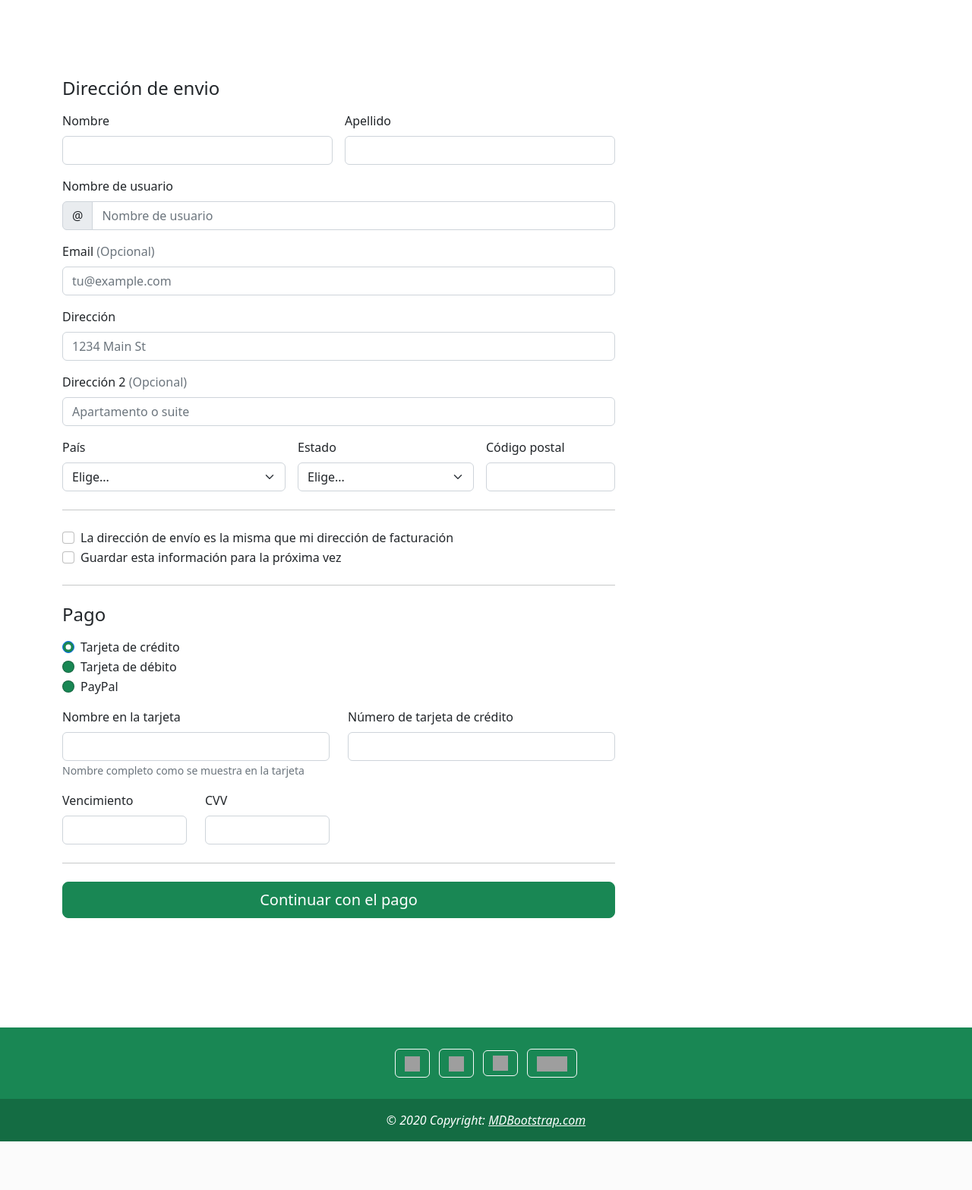
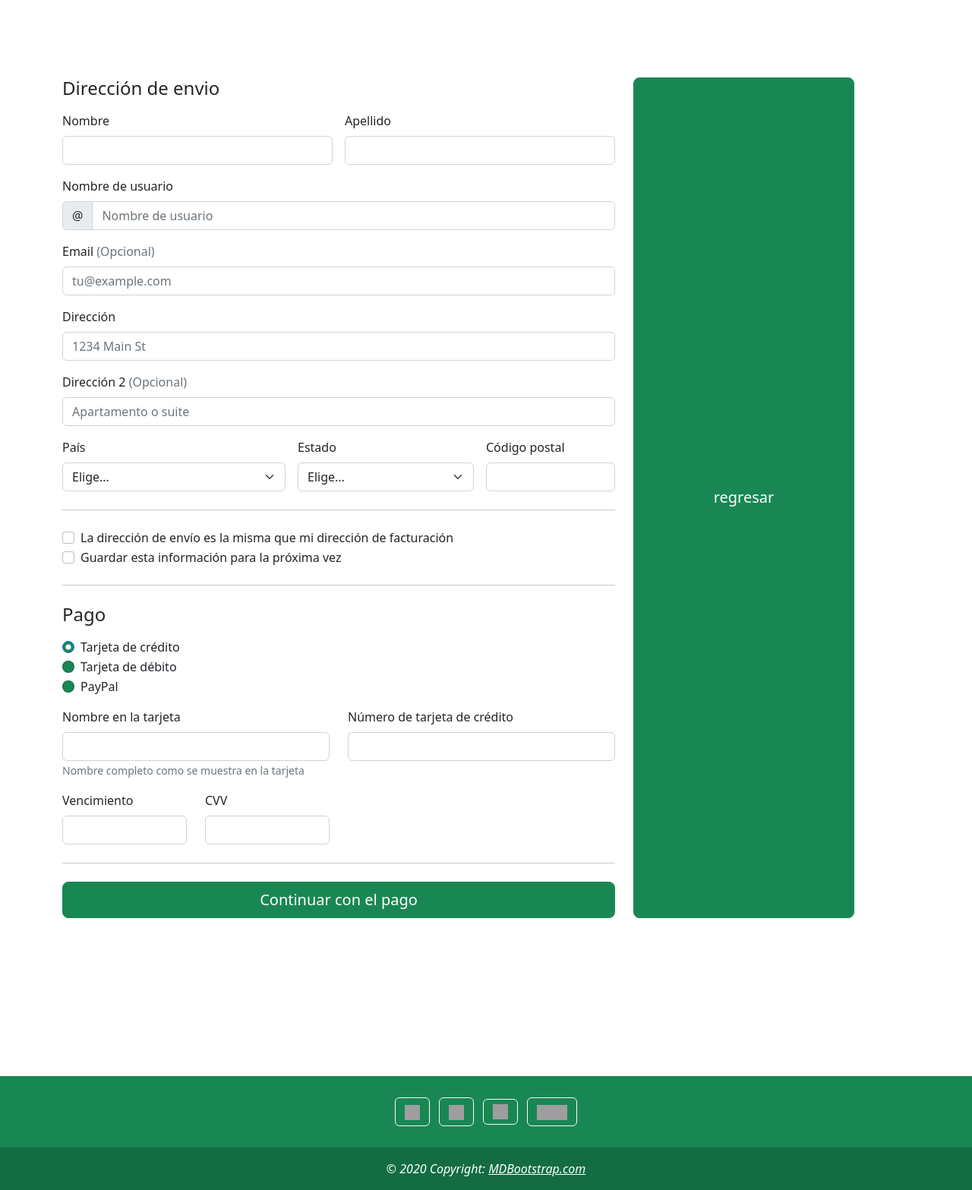
Before and after one commit to Nando1999/ProyectoApliWeb, a Flask app: template templates/pagotarjeta.html in a window 1280 px wide. Shown: the part 1010-2577 px from the top of the page at 76% size. Before the commit the page ends 2513 px from the top, so only its background shows below. Run offline with Flask 2, Linux system fonts and the light colour scheme; the template is opened without the code that fills it, so the values that code supplies are empty; some libraries are stand-ins or nearby versions; grey boxes are pictures that could not be loaded.

Commit message:
cambios pagos

```diff
--- a/templates/pagotarjeta.html
+++ b/templates/pagotarjeta.html
@@ -228,8 +228,8 @@
                         <hr class="my-4">
                         <button class="w-100 btn btn-success btn-lg" type="submit">Continuar con el pago</button>
                     </form>
-                </div>
             </div>
+            <button class="w-25 btn btn-success btn-lg" type="submit">regresar </button>
         </main>
         <footer class="my-5 pt-5 text-muted text-center text-small">
         </footer>
```
